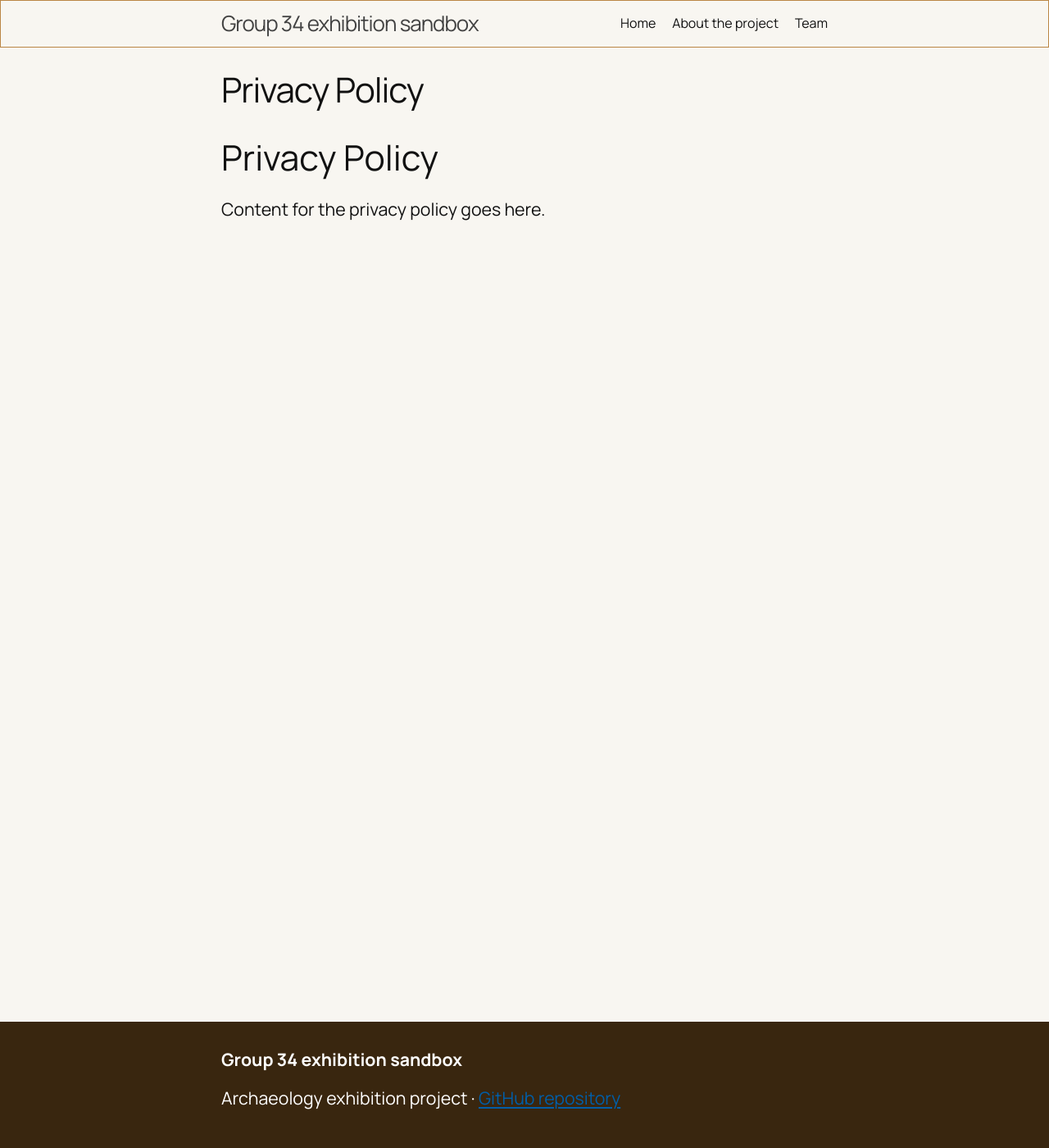
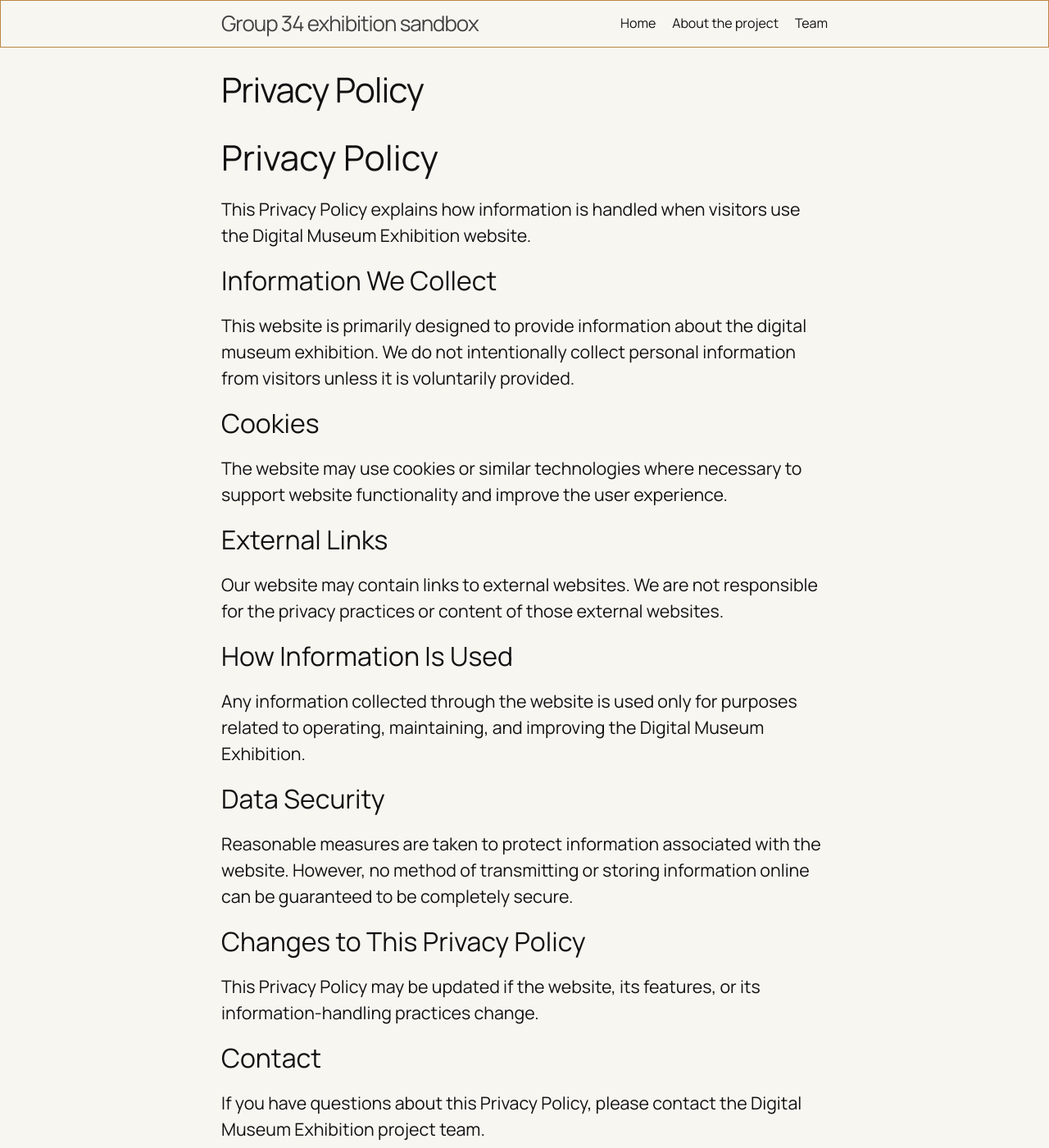
Before and after one commit to HannahVogelArchaeology/group34, a Jekyll site: the page built from privacy.md, in a window 1280 px wide and 1400 px high. Shown: the whole window at 82% size. Built offline with Jekyll 4.4.1, drawn with Linux system fonts in a browser that asks for light colours.

Commit message:
Expand privacy policy with detailed sections
Added detailed privacy policy sections including information collection, cookies, external links, data usage, security measures, policy changes, and contact information.

```diff
--- a/privacy.md
+++ b/privacy.md
@@ -6,4 +6,32 @@ permalink: /privacy/
 
 # Privacy Policy
 
-Content for the privacy policy goes here.
+This Privacy Policy explains how information is handled when visitors use the Digital Museum Exhibition website.
+
+## Information We Collect
+
+This website is primarily designed to provide information about the digital museum exhibition. We do not intentionally collect personal information from visitors unless it is voluntarily provided.
+
+## Cookies
+
+The website may use cookies or similar technologies where necessary to support website functionality and improve the user experience.
+
+## External Links
+
+Our website may contain links to external websites. We are not responsible for the privacy practices or content of those external websites.
+
+## How Information Is Used
+
+Any information collected through the website is used only for purposes related to operating, maintaining, and improving the Digital Museum Exhibition.
+
+## Data Security
+
+Reasonable measures are taken to protect information associated with the website. However, no method of transmitting or storing information online can be guaranteed to be completely secure.
+
+## Changes to This Privacy Policy
+
+This Privacy Policy may be updated if the website, its features, or its information-handling practices change.
+
+## Contact
+
+If you have questions about this Privacy Policy, please contact the Digital Museum Exhibition project team.
```
